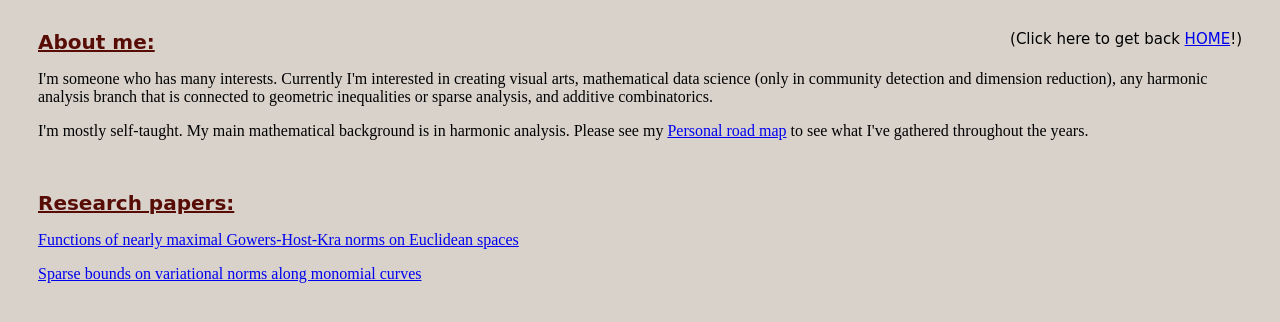
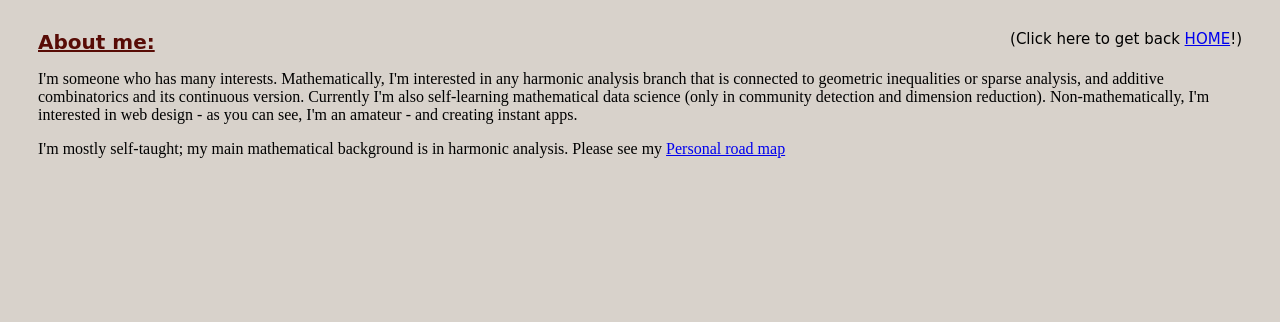
Before and after one commit to marsvoyage/creation, a plain HTML site: page index.html in a window 1280 px wide. Drawn offline with Linux system fonts and the light colour scheme.

Commit message:
Update index.html

```diff
--- a/index.html
+++ b/index.html
@@ -15,18 +15,13 @@
       </div>
       </div>
       <div>
-        <p>I'm someone who has many interests. Currently I'm interested in creating visual arts,
-        mathematical data science (only in community detection and dimension reduction), any harmonic analysis branch that is connected
-        to geometric inequalities or sparse analysis, and additive combinatorics.</p>
+        <p>I'm someone who has many interests. Mathematically, I'm interested in any harmonic analysis branch that is connected
+        to geometric inequalities or sparse analysis, and additive combinatorics and its continuous version. Currently I'm also self-learning mathematical data science (only in community detection and dimension reduction).
+        Non-mathematically, I'm interested in web design - as you can see, I'm an amateur - and creating instant apps.</p>
 
         <div>
-        <p>I'm mostly self-taught. My main mathematical background is in harmonic analysis. Please see my <a href="https://marsvoyage.github.io/Personalroadmap/">Personal road map</a> to see what I've gathered throughout the years.</p>
+        <p>I'm mostly self-taught; my main mathematical background is in harmonic analysis. Please see my <a href="https://marsvoyage.github.io/Personalroadmap/">Personal road map</a></p>
         </div>
       </div>
-      <div style="height:35px"></div>
-        <div class="tag1"><strong>Research papers:</strong></div>
-        <p><a href="https://link.springer.com/article/10.1007/s12220-018-00125-8">Functions of nearly maximal Gowers-Host-Kra norms on Euclidean spaces</a></p>
-        <p><a href="https://arxiv.org/abs/1910.14188">Sparse bounds on variational norms along monomial curves</a></p>
-    </div>
   </body>
 </html>
```
